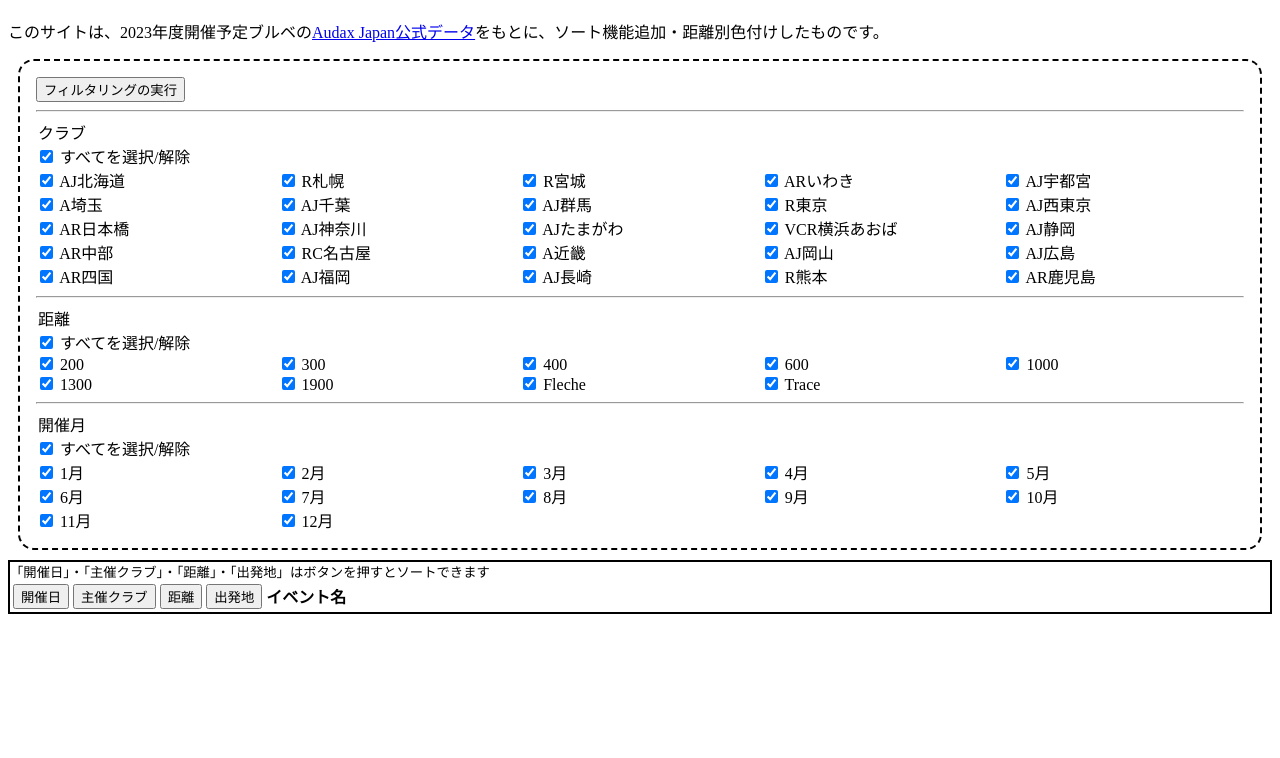
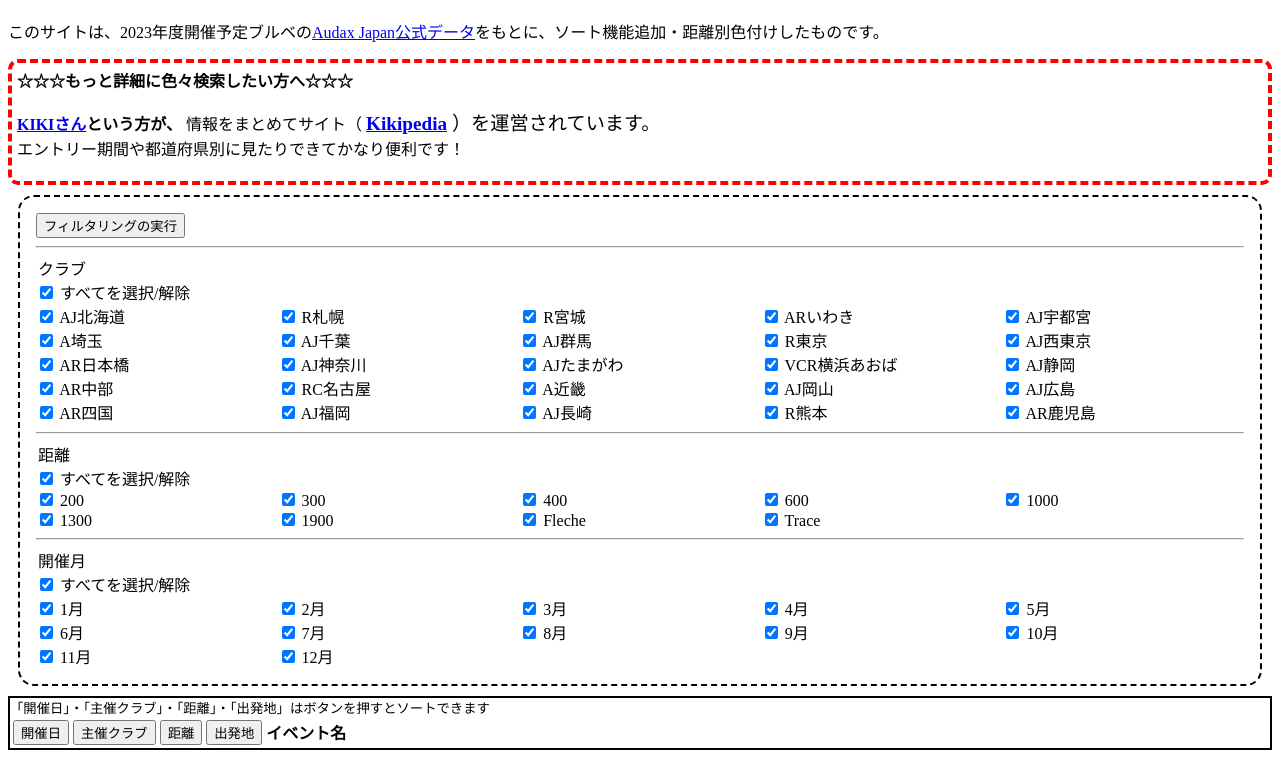
Before and after one commit to nakimoen/JapanBrevetCalendar, a plain HTML site: page index.html in a window 1280 px wide. Shown: the part 70-828 px from the top of the page. Before the commit the page ends 800 px from the top, so only its background shows below. Drawn offline with Linux system fonts and the light colour scheme; no server answers.

Commit message:
kikipediaリンク追加

```diff
--- a/index.html
+++ b/index.html
@@ -17,6 +17,25 @@
           >Audax Japan公式データ</a
         >をもとに、ソート機能追加・距離別色付けしたものです。
       </p>
+      <div id="kiki">
+        <h4>☆☆☆もっと詳細に色々検索したい方へ☆☆☆</h4>
+        <p>
+          <b>
+            <a href="https://twitter.com/kikierre">KIKIさん</a>という方が、
+          </b>
+          情報をまとめてサイト（
+          <big>
+            <b
+              ><a href="https://kikipedia.notion.site/kikipedia/"
+                >Kikipedia</a
+              ></b
+            >
+            ）を運営されています。
+          </big>
+          <br />
+          エントリー期間や都道府県別に見たりできてかなり便利です！
+        </p>
+      </div>
       <div id="filter-box">
         <div>
           <button id="filter-button">フィルタリングの実行</button>
--- a/style.css
+++ b/style.css
@@ -1,3 +1,11 @@
+#kiki {
+  border: red 4px dashed;
+  border-radius: 10px;
+  padding: 5px;
+}
+#kiki > h4 {
+  margin: 0;
+}
 #filter-box {
   margin: 10px;
   padding: 1rem;
```
